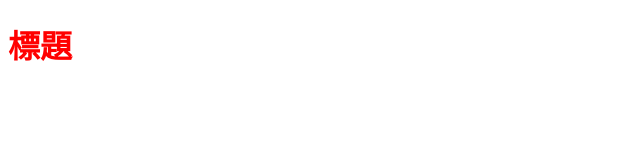
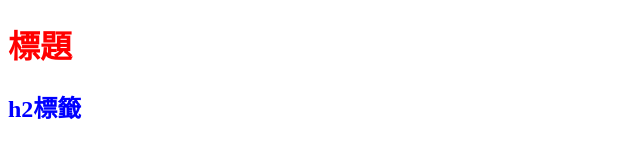
Before and after one commit to hoganalin/github1017, a plain HTML site: page index.html in a window 1280 px wide. Shown: the whole page, without its empty margins (0-640 px from the left). Drawn offline with Linux system fonts and the light colour scheme.

Commit message:
新增h2標籤

```diff
--- a/all.css
+++ b/all.css
@@ -4,3 +4,6 @@ body{
 h1{
     color:red;
 }
+h2{
+    color: blue;
+}
--- a/index.html
+++ b/index.html
@@ -8,5 +8,6 @@
 </head>
 <body>
     <h1>標題</h1>
+    <h2>h2標籤</h2>
 </body>
 </html>
```
